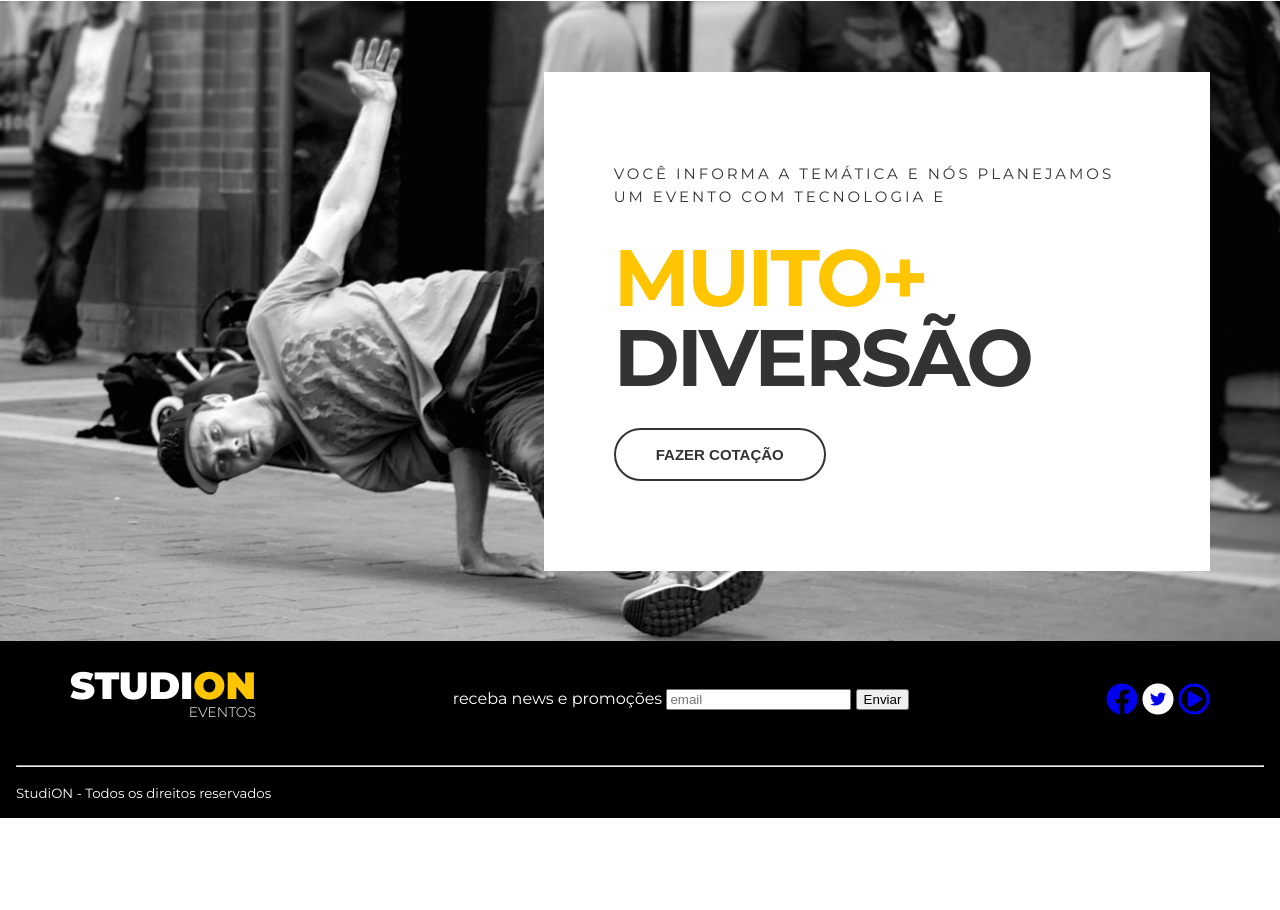
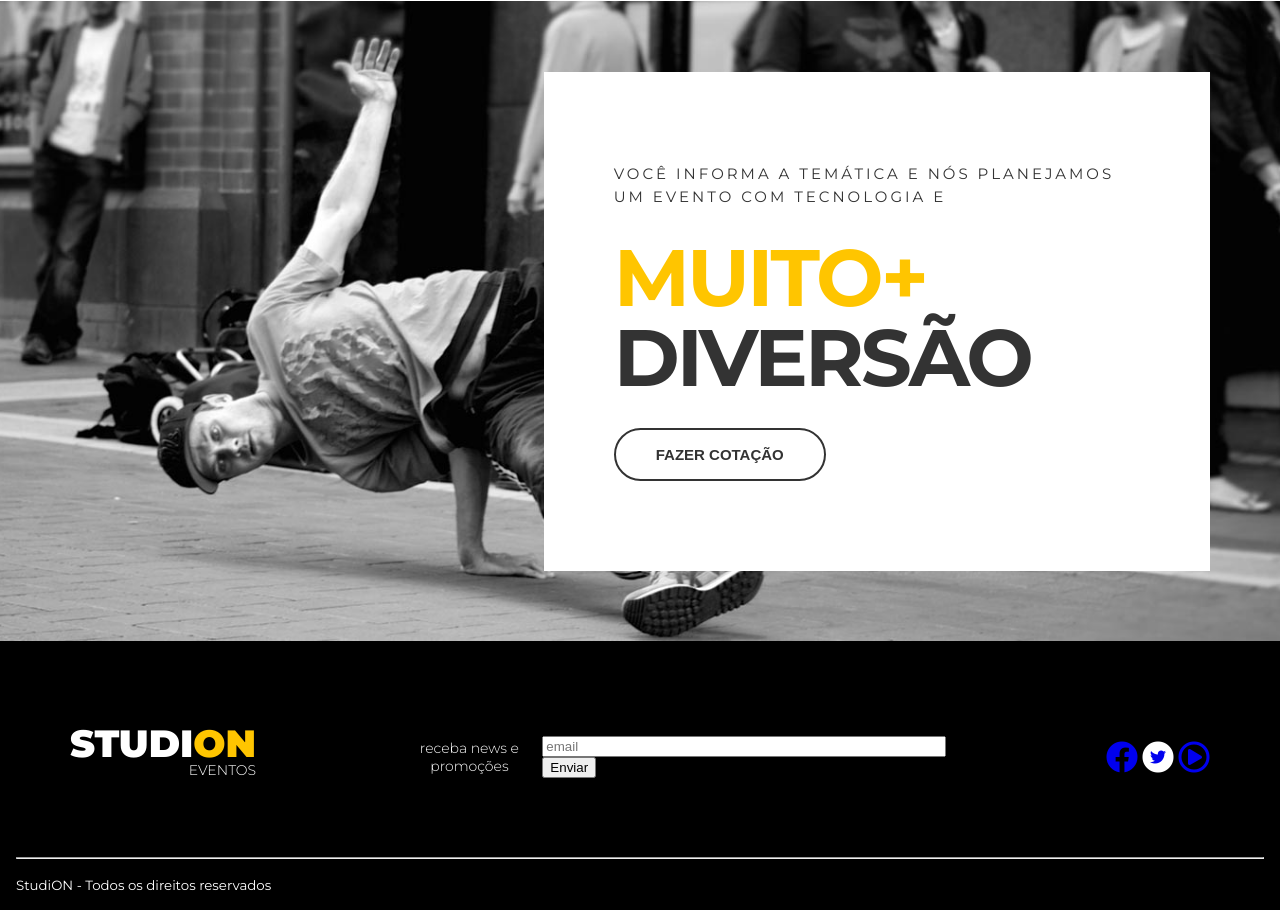
Before and after one commit to danielsilveira-dev/projeto-studion, a website: page src/index.html in a window 1280 px wide. Shown: the part 1548-2458 px from the top of the page. Before the commit the page ends 2366 px from the top, so only its background shows below. Drawn offline with Linux system fonts and the light colour scheme.

Commit message:
feat(aula-7c): CSS - Margens e Formulário

```diff
--- a/src/index.html
+++ b/src/index.html
@@ -133,9 +133,11 @@
           <span class="logo-studion__subtitle">Eventos</span>
         </h2>
         <form class="footer__form" action="">
-          <label for="">receba news e promoções</label>
-          <input type="email" placeholder="email" />
-          <button type="submit">Enviar</button>
+          <label for="email">receba news e promoções</label>
+          <fieldset>
+            <input id="email" type="email" placeholder="email" />
+            <button type="submit">Enviar</button>
+          </fieldset>
         </form>
         <ul class="footer__social">
           <li>
--- a/src/style.css
+++ b/src/style.css
@@ -263,17 +263,39 @@ ul {
   display: grid;
   grid-template-columns: repeat(3, auto);
   align-items: center;
+  padding: 5.25rem 0 3.75rem 0;
 }
 
 .footer .logo-studion {
   justify-self: start;
+  margin: 0;
 }
 .logo-studion__subtitle {
   display: block;
 }
 
 .footer__form {
-  justify-self: center;
+  display: grid;
+  place-items: center;
+  grid-template-columns: 10ch auto;
+  gap: 1.25rem;
+}
+
+.footer__form  label {
+  font-size: .875rem;
+  font-weight: 300;
+  text-align: center;
+}
+
+.footer__form fieldset {
+  border: unset;
+  margin: 0;
+  padding: 0;
+  width: 100%;
+}
+
+.footer__form input {
+  width: 100%;
 }
 
 .footer__social {
```
Also changed, not shown: README.md.
